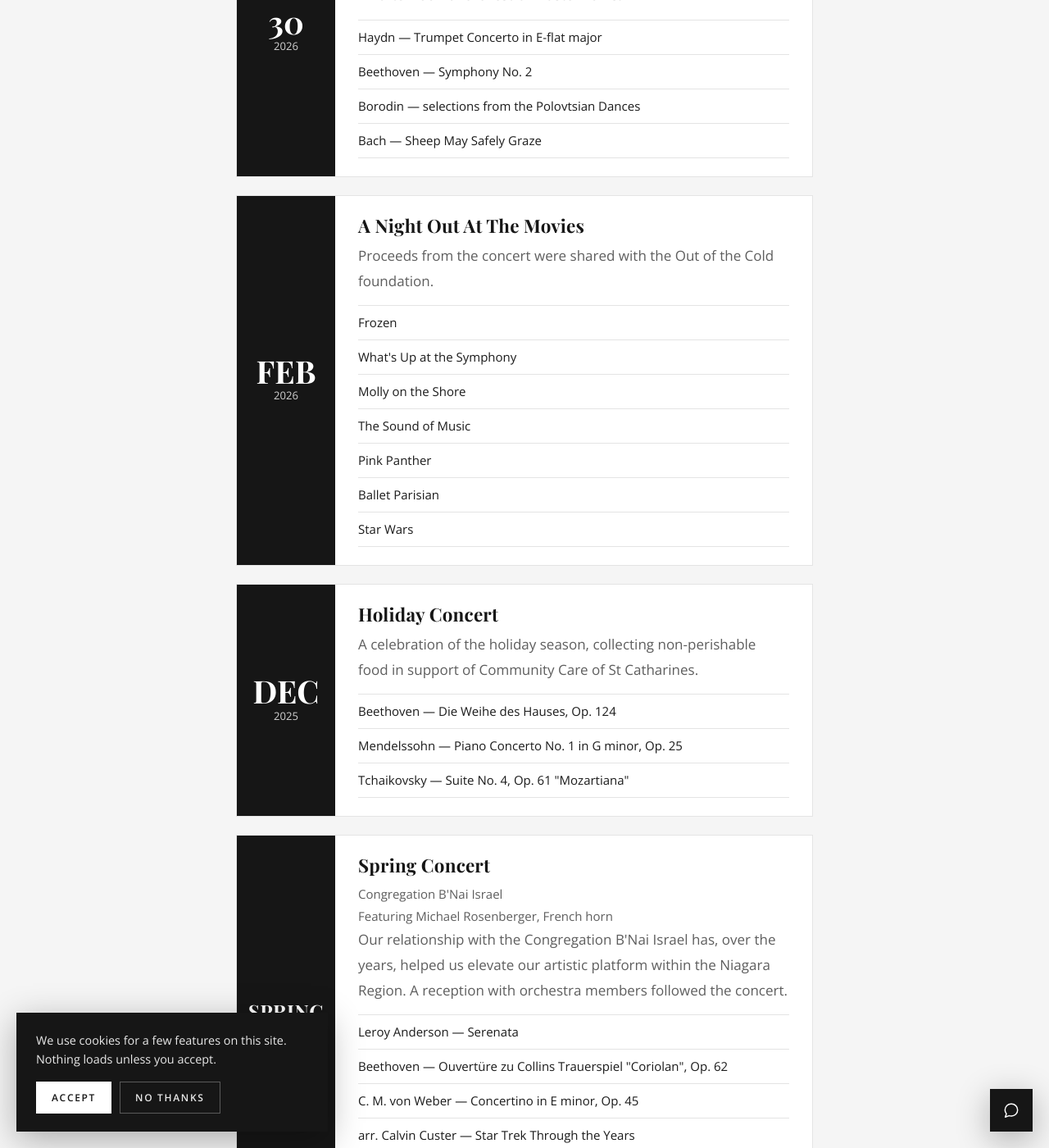
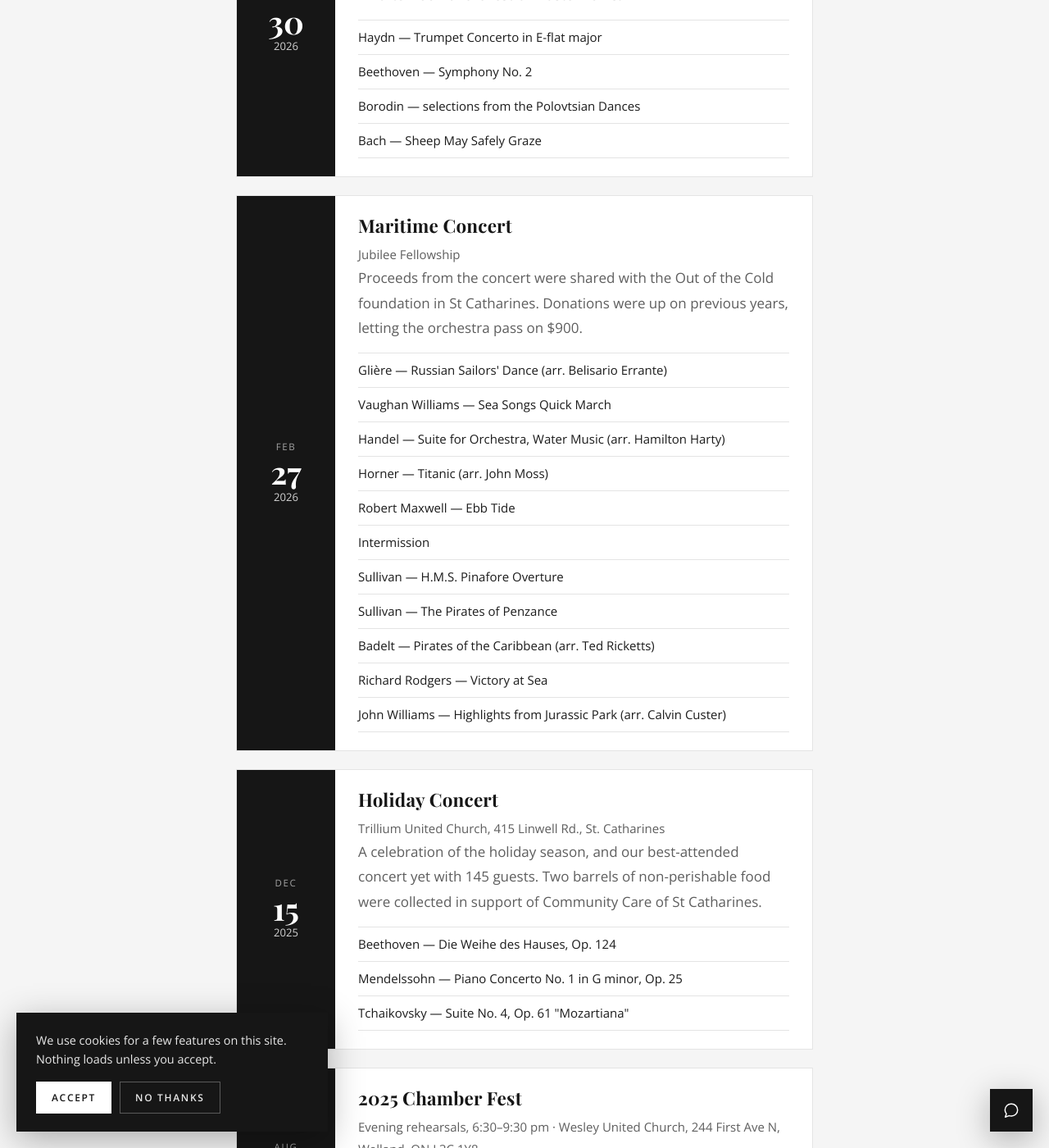
Before and after one commit to peninsulaorchestra/peninsulaorchestra.github.io, a Jekyll site: the page built from events.html, in a window 1280 px wide and 1400 px high, scrolled down 2009 px. Shown: the whole window at 82% size. Built offline with Jekyll 4.4.1, drawn with Linux system fonts in a browser that asks for light colours; some of the changed text lies outside the part shown.

Commit message:
Update membership details and the 2025-26 concerts from the AGM (#21)
* Update membership fee, size and executive after the 2026 AGM

Co-Authored-By: Claude Opus 5 (1M context) <noreply@anthropic.com>

* Add the 2025 Chamber Fest and date the Holiday Concert

Co-Authored-By: Claude Opus 5 (1M context) <noreply@anthropic.com>

* Name and date the Maritime Concert

Co-Authored-By: Claude Opus 5 (1M context) <noreply@anthropic.com>

* Add the Captains and Chiefs engagement

Co-Authored-By: Claude Opus 5 (1M context) <noreply@anthropic.com>

* Leave out the Captains and Chiefs engagement

Co-Authored-By: Claude Opus 5 (1M context) <noreply@anthropic.com>

* Correct the Maritime Concert programme

Co-Authored-By: Claude Opus 5 (1M context) <noreply@anthropic.com>

* Set the December 2025 concert venue to Trillium United Church

Co-Authored-By: Claude Opus 5 (1M context) <noreply@anthropic.com>

---------

Co-authored-by: Claude Opus 5 (1M context) <noreply@anthropic.com>

```diff
--- a/_config.yml
+++ b/_config.yml
@@ -49,7 +49,7 @@ rehearsal:
   postal: L2M 2P3
   when: Mondays, 7:30–9:30 pm
   season: Mid-September through June
-  membership: $90 per year for adults. Student, family and financial-needs discounts may apply.
+  membership: $120 per year for adults. Student, family and financial-needs discounts may apply.
 
 # The menu across the top of every page. Reorder or rename here.
 nav:
--- a/_data/past_events.yml
+++ b/_data/past_events.yml
@@ -39,29 +39,49 @@
     - Borodin — selections from the Polovtsian Dances
     - Bach — Sheep May Safely Graze
 
-- title: A Night Out At The Movies
-  date_text: February 2026
+- title: Maritime Concert
+  date: 2026-02-27
+  venue: Jubilee Fellowship
   description: >-
-    Proceeds from the concert were shared with the Out of the Cold foundation.
+    Proceeds from the concert were shared with the Out of the Cold foundation in
+    St Catharines. Donations were up on previous years, letting the orchestra
+    pass on $900.
   programme:
-    - Frozen
-    - What's Up at the Symphony
-    - Molly on the Shore
-    - The Sound of Music
-    - Pink Panther
-    - Ballet Parisian
-    - Star Wars
+    - Glière — Russian Sailors' Dance (arr. Belisario Errante)
+    - Vaughan Williams — Sea Songs Quick March
+    - Handel — Suite for Orchestra, Water Music (arr. Hamilton Harty)
+    - Horner — Titanic (arr. John Moss)
+    - Robert Maxwell — Ebb Tide
+    - Intermission
+    - Sullivan — H.M.S. Pinafore Overture
+    - Sullivan — The Pirates of Penzance
+    - Badelt — Pirates of the Caribbean (arr. Ted Ricketts)
+    - Richard Rodgers — Victory at Sea
+    - John Williams — Highlights from Jurassic Park (arr. Calvin Custer)
 
-# TODO: confirm venue
 - title: Holiday Concert
-  date_text: December 2025
+  date: 2025-12-15
+  venue: Trillium United Church
+  address: 415 Linwell Rd., St. Catharines
   description: >-
-    A celebration of the holiday season, collecting non-perishable food in
-    support of Community Care of St Catharines.
+    A celebration of the holiday season, and our best-attended concert yet with
+    145 guests. Two barrels of non-perishable food were collected in support of
+    Community Care of St Catharines.
   programme:
     - Beethoven — Die Weihe des Hauses, Op. 124
     - Mendelssohn — Piano Concerto No. 1 in G minor, Op. 25
     - Tchaikovsky — Suite No. 4, Op. 61 "Mozartiana"
+
+- title: 2025 Chamber Fest
+  date: 2025-08-18
+  date_end: 2025-08-22
+  time: Evening rehearsals, 6:30–9:30 pm
+  venue: Wesley United Church
+  address: 244 First Ave N, Welland, ON L3C 1Y8
+  description: >-
+    Sixteen players, two of them from outside the orchestra, worked in four
+    coached ensembles across the week. Coaching was led by George Cleland,
+    Gordon Cleland, Daniela Cruz and Michael Rosenberger.
 
 - title: Spring Concert
   date_text: Spring 2025
```
Also changed, not shown: about.md (+2 -2 lines).
